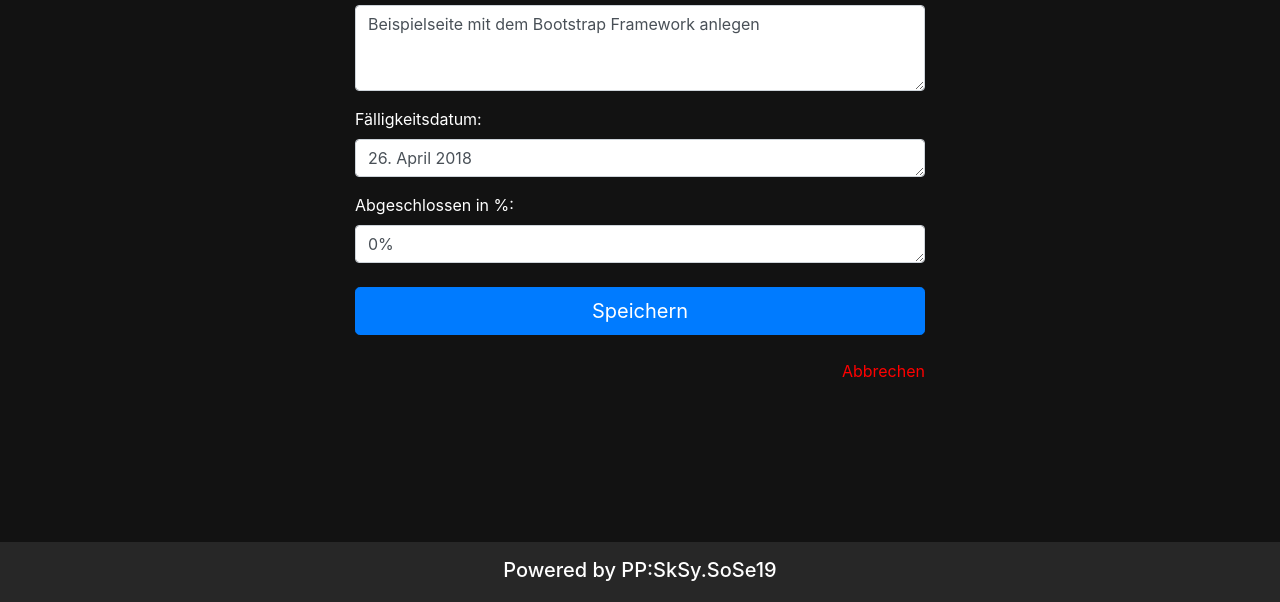
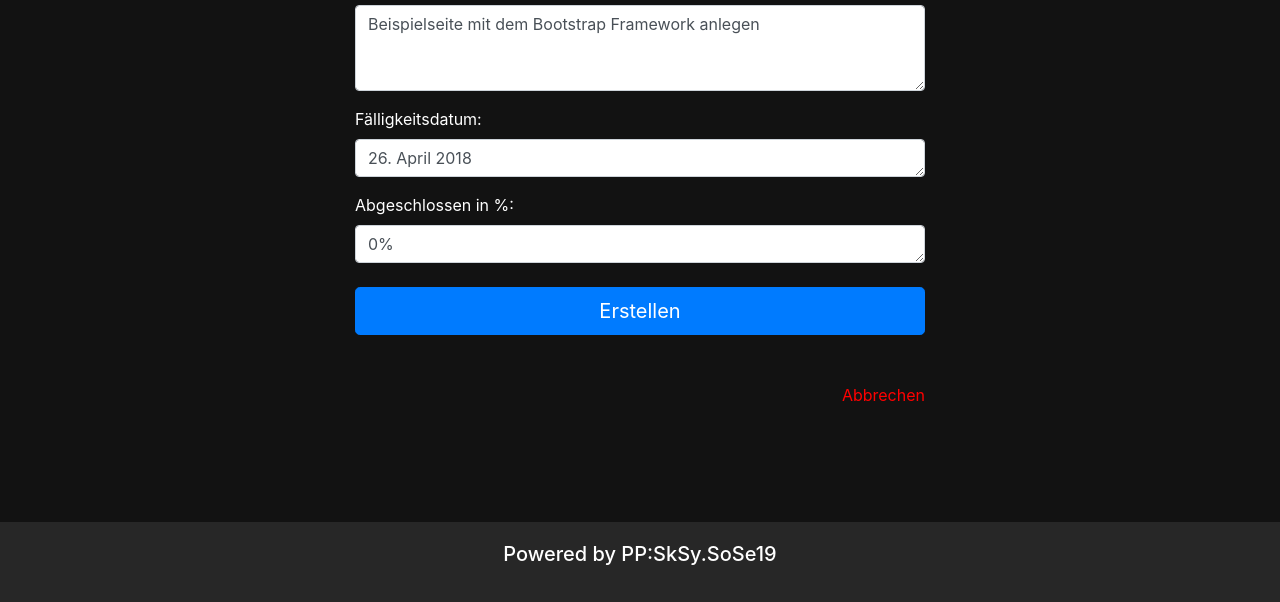
Before and after one commit to DenizScholz/ProgPrak-SkSy-Bootstrap, a plain HTML site: page html/edit_todo.html in a window 1280 px wide. Shown: the part 198-800 px from the top of the page. Drawn offline with nearby package versions, Linux system fonts and the light colour scheme.

Commit message:
Fixed footer and some minor stuff

```diff
--- a/css/index.css
+++ b/css/index.css
@@ -1,7 +1,28 @@
+html {
+	min-height: 100%;
+	position: relative;
+
+}
+
 body {
+	margin-bottom: 80px;
 	background-color: #121212;
 	color: white;
 }
+
+#footer {
+	bottom: 0;
+	width: 100%;
+	position: absolute;
+	height: 80px;
+	background-color: #272727;
+
+}
+
+.footer-block {
+	margin: 20px 0;
+}
+
 
 .custom-navbar {
 	background-color: #272727;
--- a/html/edit_todo.html
+++ b/html/edit_todo.html
@@ -11,7 +11,7 @@
     integrity="sha384-ggOyR0iXCbMQv3Xipma34MD+dH/1fQ784/j6cY/iJTQUOhcWr7x9JvoRxT2MZw1T" crossorigin="anonymous">
 
   <link rel="stylesheet" type="text/css" href="../css/index.css">
-  <title>TODO bearbeiten</title>
+  <title>TODO Bearbeiten</title>
 </head>
 
 <body>
@@ -44,7 +44,7 @@
       <div class="form-group">
         <label for="exampleFormControlTextarea1">TODO Beschreibung:</label>
         <textarea class="form-control" id="exampleFormControlTextarea1" rows="3"
-          placeholder="Enter a description for your new TODO...">Beispielseite mit dem Bootstrap Framework anlegen</textarea>
+          placeholder="Enter a description for your TODO...">Beispielseite mit dem Bootstrap Framework anlegen </textarea>
       </div>
 
       <div class="form-group ">
@@ -55,32 +55,29 @@
 
       <div class="form-group mb-4">
         <label for="exampleFormControlTextarea1">Abgeschlossen in %:</label>
-        <textarea class="form-control" id="exampleFormControlTextarea1" rows="1" placeholder="0%">0%</textarea>
+        <textarea class="form-control" id="exampleFormControlTextarea1" rows="1" placeholder="%">0%</textarea>
       </div>
 
       <button type="submit" class="btn btn-lg btn-primary btn-block mx-auto">
-        Speichern
+        Erstellen
       </button>
 
-      <div class="text-center mt-4">
-        <a href="#" class=" float-right" style="color: red;">Abbrechen</a>
+      <div class="row text-center mt-4 py-4">
+        <div class="col">
+          <a href="#" class=" float-right" style="color: red;">Abbrechen</a>
+        </div>
       </div>
-
-
-
     </form>
 
 
   </div>
 
   <!-- footer -->
-  <footer class="page-footer font-small blue pt-4 fixed-bottom myfooter">
-    <div class="footer-copyright text-center py-3"
-      style="background-color:#272727; margin-top: 30px; width: 100%; height: 60px;">
-      <h5>Powered by PP:SkSy.SoSe19</h5>
+  <div id="footer">
+    <div class="container">
+      <h5 class="footer-block text-center">Powered by PP:SkSy.SoSe19</h5>
     </div>
-  </footer>
-
+  </div>
 
   <!-- Optional JavaScript -->
   <!-- jQuery first, then Popper.js, then Bootstrap JS -->
```
Also changed, not shown: html/impressum.html (+4 -5 lines), html/new_todo.html (+9 -7 lines), index.html (+14 -12 lines).
